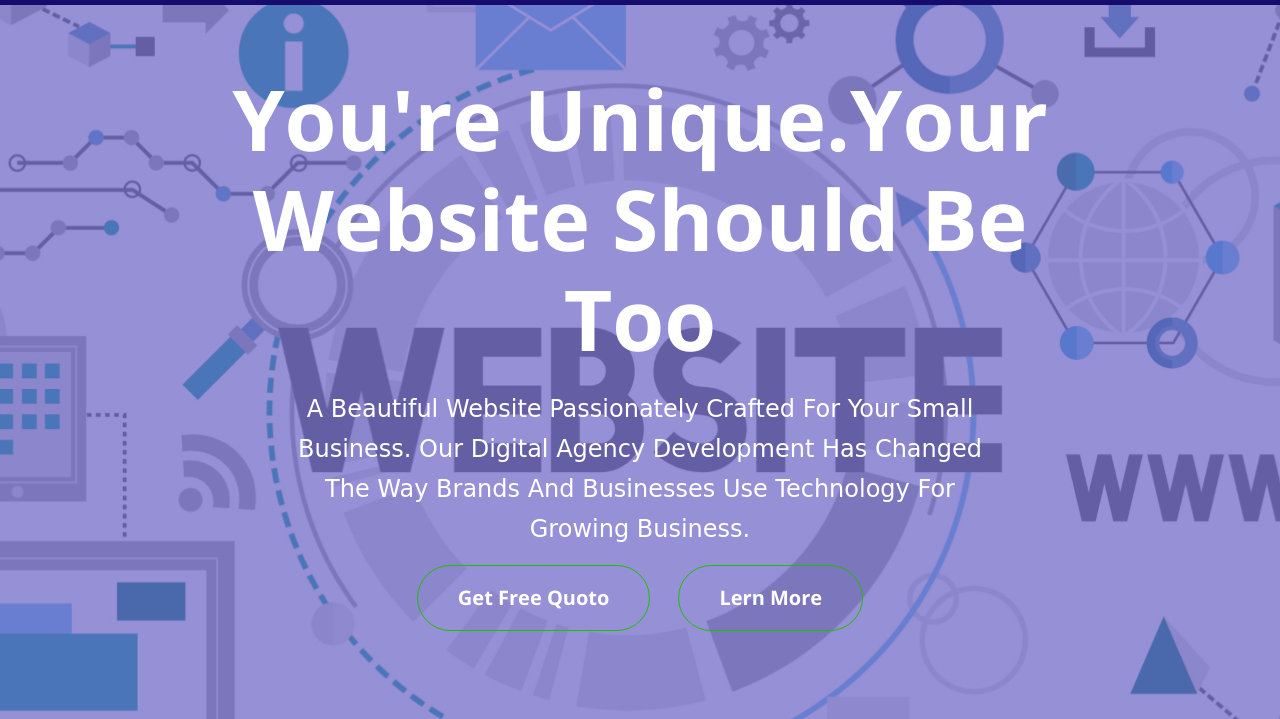
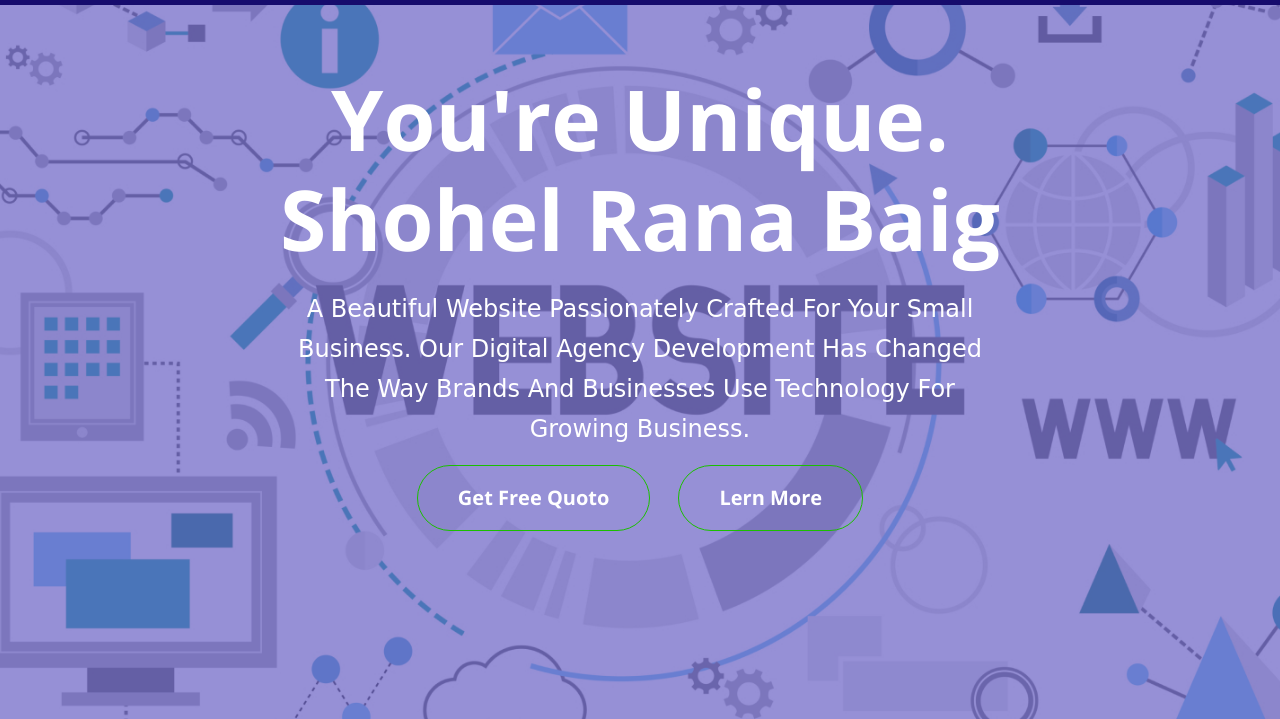
Before and after one commit to esmern2301/innovate, a plain HTML site: page index.html in a window 1280 px wide. Shown: the part 81-800 px from the top of the page. Drawn offline with nearby package versions, Linux system fonts and the light colour scheme; a web font is replaced by a local one.

Commit message:
heading change

```diff
--- a/index.html
+++ b/index.html
@@ -74,7 +74,7 @@
                 <div class="content">
                     <div class="row">
                         <div class="col-lg-10 offset-lg-1">
-                            <h1>You're Unique.Your Website Should Be Too</h1>
+                            <h1>You're Unique. <br>Shohel Rana Baig</h1>
                         </div>
                         <div class="col-lg-8 offset-lg-2">
                             <h4>A beautiful website passionately crafted for your small business. Our Digital Agency
```
